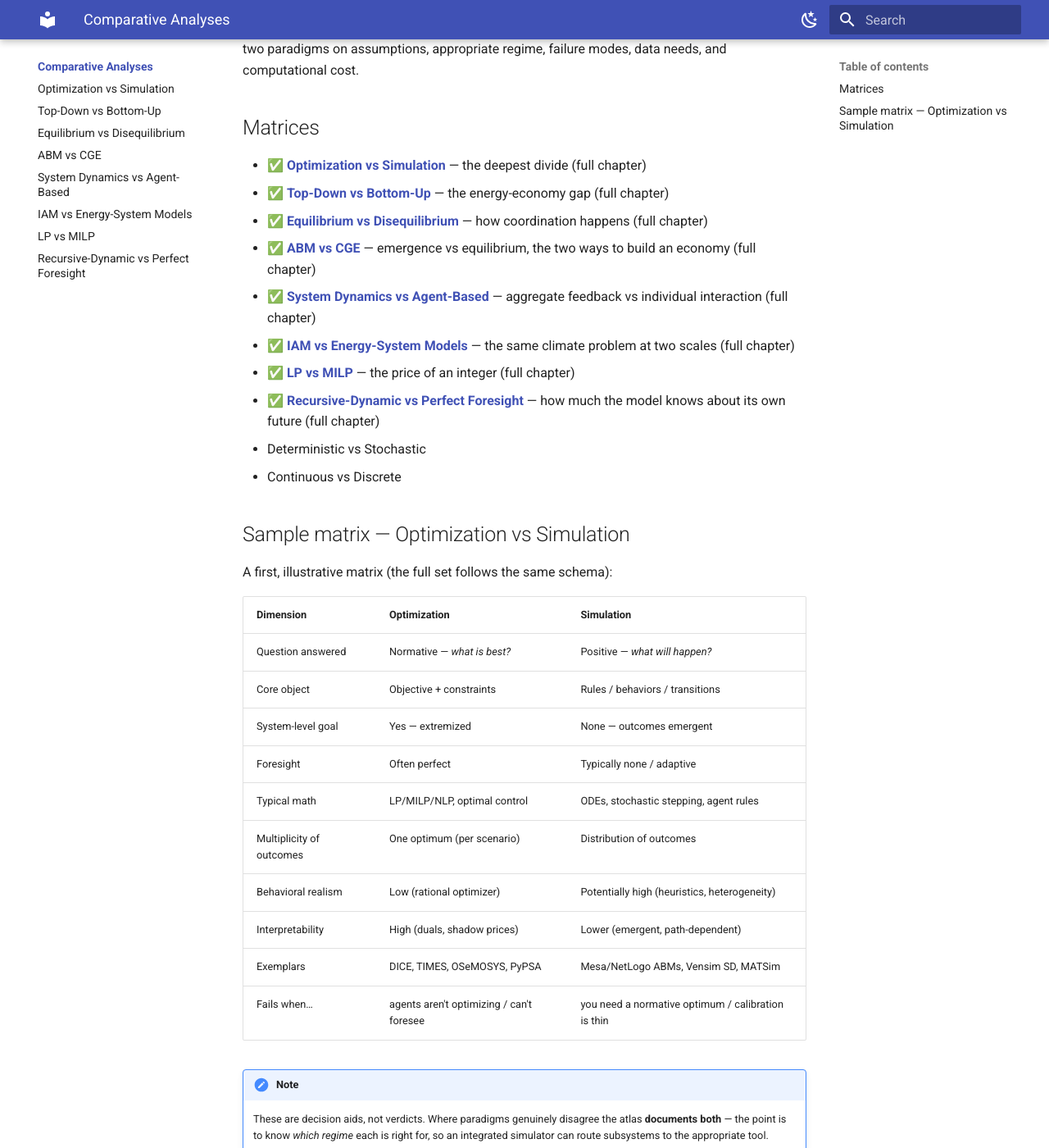
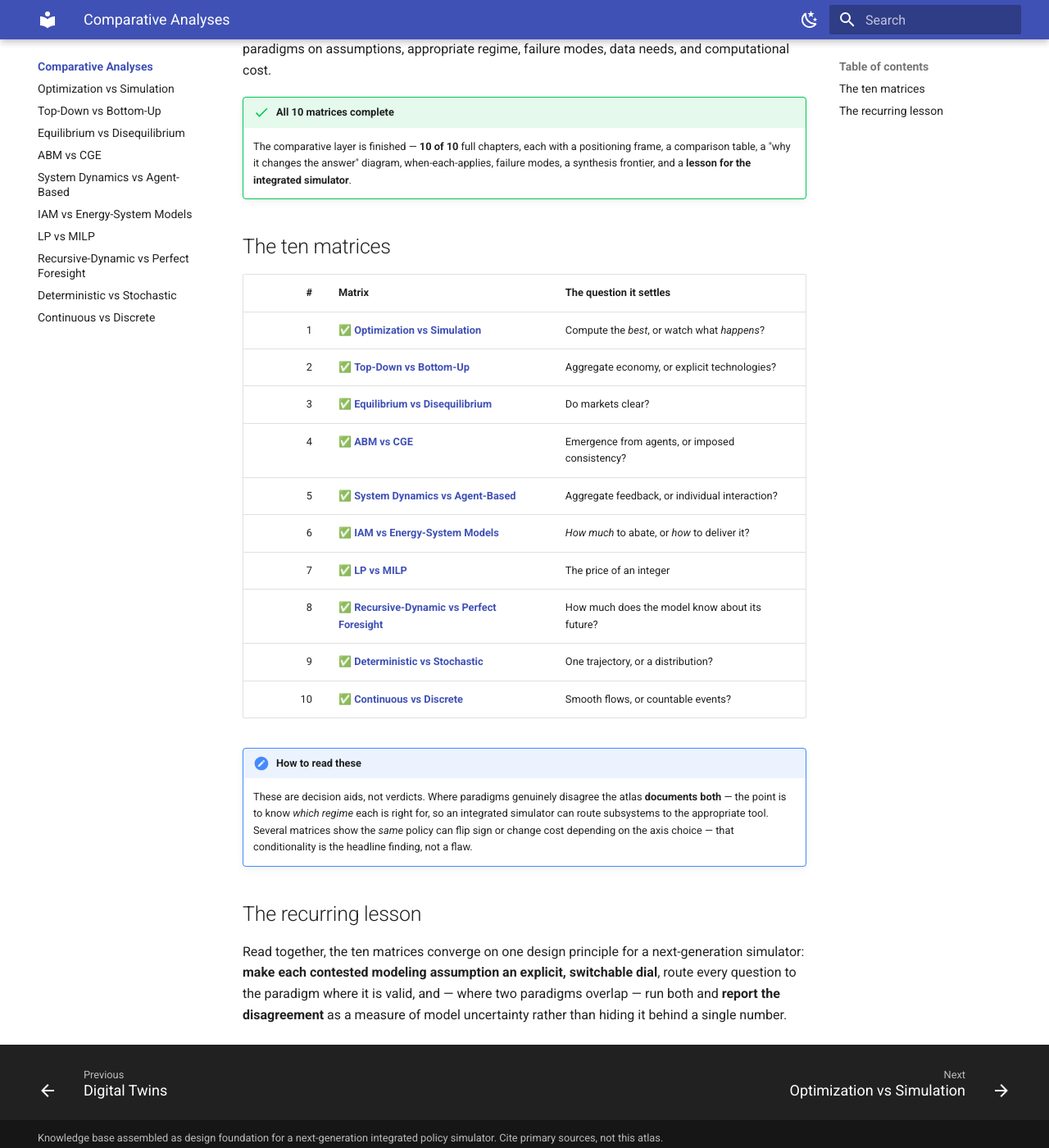
Before and after one commit to Sour-abh-Raj/computational-policy-atlas, an MkDocs documentation site: the page built from docs/comparative/index.md, in a window 1280 px wide and 1400 px high, scrolled down 206 px. Shown: the whole window at 82% size. Built offline with MkDocs 1.6.1 and Material for MkDocs 9.7.7, drawn with Linux system fonts in a browser that asks for light colours.

Commit message:
Iter 13: complete comparative layer -- Deterministic vs Stochastic + Continuous vs Discrete (matrices 10/10)
Co-Authored-By: Claude Opus 4.8 <noreply@anthropic.com>

```diff
--- a/docs/comparative/index.md
+++ b/docs/comparative/index.md
@@ -1,40 +1,40 @@
 # Comparative Analyses
 
 Head-to-head matrices along the axes defined in the
-[Taxonomy](../foundations/taxonomy.md). Each planned matrix compares two paradigms on
+[Taxonomy](../foundations/taxonomy.md). Each matrix compares two paradigms on
 assumptions, appropriate regime, failure modes, data needs, and computational cost.
 
-## Matrices
+!!! success "All 10 matrices complete"
+    The comparative layer is finished — **10 of 10** full chapters, each with a positioning
+    frame, a comparison table, a "why it changes the answer" diagram, when-each-applies,
+    failure modes, a synthesis frontier, and a **lesson for the integrated simulator**.
 
-- ✅ **[Optimization vs Simulation](optimization-vs-simulation.md)** — the deepest divide (full chapter)
-- ✅ **[Top-Down vs Bottom-Up](top-down-vs-bottom-up.md)** — the energy-economy gap (full chapter)
-- ✅ **[Equilibrium vs Disequilibrium](equilibrium-vs-disequilibrium.md)** — how coordination happens (full chapter)
-- ✅ **[ABM vs CGE](abm-vs-cge.md)** — emergence vs equilibrium, the two ways to build an economy (full chapter)
-- ✅ **[System Dynamics vs Agent-Based](system-dynamics-vs-abm.md)** — aggregate feedback vs individual interaction (full chapter)
-- ✅ **[IAM vs Energy-System Models](iam-vs-energy.md)** — the same climate problem at two scales (full chapter)
-- ✅ **[LP vs MILP](lp-vs-milp.md)** — the price of an integer (full chapter)
-- ✅ **[Recursive-Dynamic vs Perfect Foresight](recursive-vs-perfect-foresight.md)** — how much the model knows about its own future (full chapter)
-- Deterministic vs Stochastic
-- Continuous vs Discrete
+## The ten matrices
 
-## Sample matrix — Optimization vs Simulation
+| # | Matrix | The question it settles |
+|--:|--------|--------------------------|
+| 1 | ✅ **[Optimization vs Simulation](optimization-vs-simulation.md)** | Compute the *best*, or watch what *happens*? |
+| 2 | ✅ **[Top-Down vs Bottom-Up](top-down-vs-bottom-up.md)** | Aggregate economy, or explicit technologies? |
+| 3 | ✅ **[Equilibrium vs Disequilibrium](equilibrium-vs-disequilibrium.md)** | Do markets clear? |
+| 4 | ✅ **[ABM vs CGE](abm-vs-cge.md)** | Emergence from agents, or imposed consistency? |
+| 5 | ✅ **[System Dynamics vs Agent-Based](system-dynamics-vs-abm.md)** | Aggregate feedback, or individual interaction? |
+| 6 | ✅ **[IAM vs Energy-System Models](iam-vs-energy.md)** | *How much* to abate, or *how* to deliver it? |
+| 7 | ✅ **[LP vs MILP](lp-vs-milp.md)** | The price of an integer |
+| 8 | ✅ **[Recursive-Dynamic vs Perfect Foresight](recursive-vs-perfect-foresight.md)** | How much does the model know about its future? |
+| 9 | ✅ **[Deterministic vs Stochastic](deterministic-vs-stochastic.md)** | One trajectory, or a distribution? |
+| 10 | ✅ **[Continuous vs Discrete](continuous-vs-discrete.md)** | Smooth flows, or countable events? |
 
-A first, illustrative matrix (the full set follows the same schema):
-
-| Dimension | **Optimization** | **Simulation** |
-|-----------|------------------|----------------|
-| Question answered | Normative — *what is best?* | Positive — *what will happen?* |
-| Core object | Objective + constraints | Rules / behaviors / transitions |
-| System-level goal | Yes — extremized | None — outcomes emergent |
-| Foresight | Often perfect | Typically none / adaptive |
-| Typical math | LP/MILP/NLP, optimal control | ODEs, stochastic stepping, agent rules |
-| Multiplicity of outcomes | One optimum (per scenario) | Distribution of outcomes |
-| Behavioral realism | Low (rational optimizer) | Potentially high (heuristics, heterogeneity) |
-| Interpretability | High (duals, shadow prices) | Lower (emergent, path-dependent) |
-| Exemplars | DICE, TIMES, OSeMOSYS, PyPSA | Mesa/NetLogo ABMs, Vensim SD, MATSim |
-| Fails when… | agents aren't optimizing / can't foresee | you need a normative optimum / calibration is thin |
-
-!!! note
+!!! note "How to read these"
     These are decision aids, not verdicts. Where paradigms genuinely disagree the atlas
     **documents both** — the point is to know *which regime* each is right for, so an
-    integrated simulator can route subsystems to the appropriate tool.
+    integrated simulator can route subsystems to the appropriate tool. Several matrices show
+    the *same* policy can flip sign or change cost depending on the axis choice — that
+    conditionality is the headline finding, not a flaw.
+
+## The recurring lesson
+
+Read together, the ten matrices converge on one design principle for a next-generation
+simulator: **make each contested modeling assumption an explicit, switchable dial**, route
+every question to the paradigm where it is valid, and — where two paradigms overlap — run
+both and **report the disagreement** as a measure of model uncertainty rather than hiding it
+behind a single number.
--- a/mkdocs.yml
+++ b/mkdocs.yml
@@ -152,6 +152,8 @@ nav:
       - IAM vs Energy-System Models: comparative/iam-vs-energy.md
       - LP vs MILP: comparative/lp-vs-milp.md
       - Recursive-Dynamic vs Perfect Foresight: comparative/recursive-vs-perfect-foresight.md
+      - Deterministic vs Stochastic: comparative/deterministic-vs-stochastic.md
+      - Continuous vs Discrete: comparative/continuous-vs-discrete.md
   - Architecture Patterns:
       - patterns/index.md
       - Scenario Engine: patterns/scenario-engine.md
```
Also changed, not shown: PROGRESS.md (+10 -4 lines), docs/comparative/continuous-vs-discrete.md (added, +120 -0 lines), docs/comparative/deterministic-vs-stochastic.md (added, +122 -0 lines).
